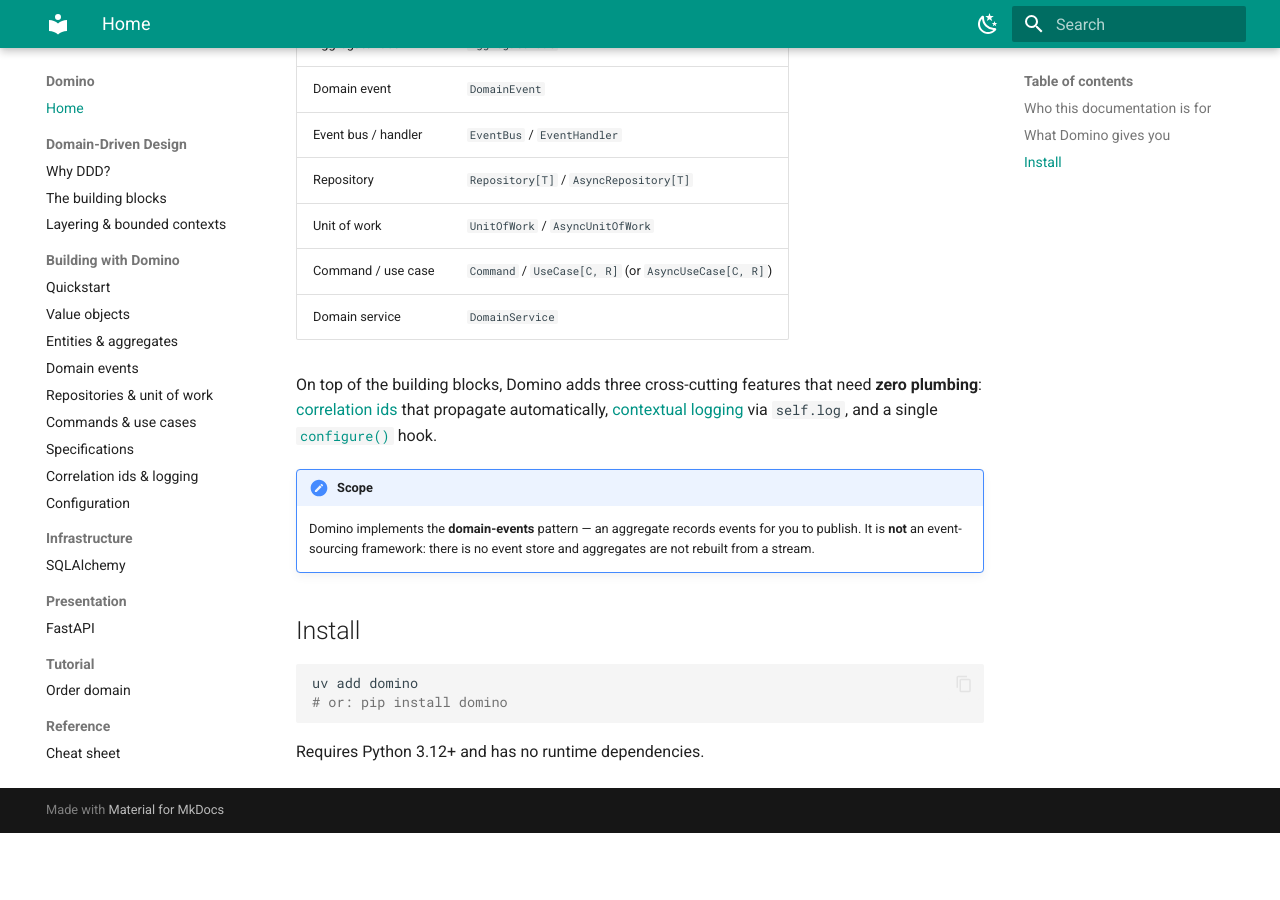
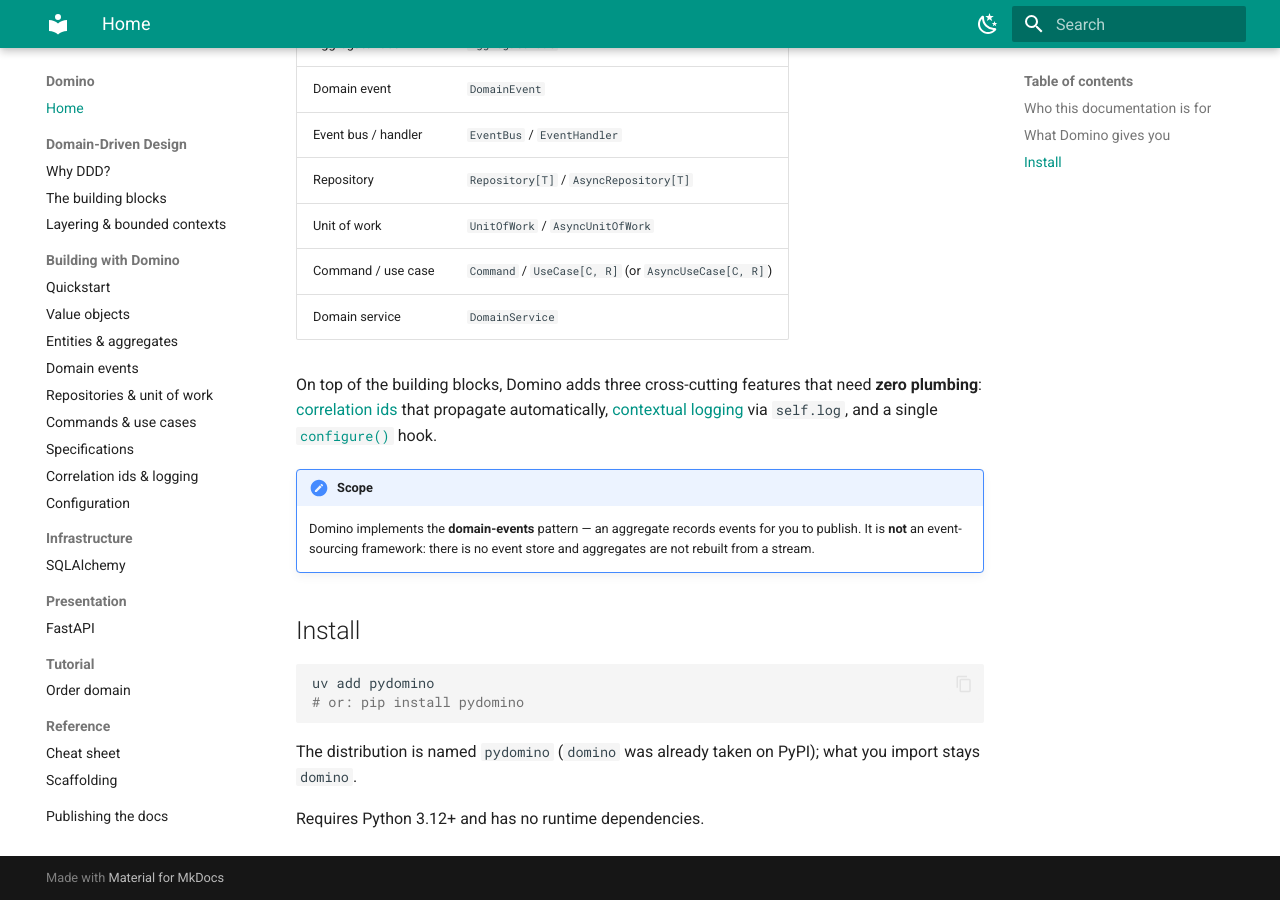
Before and after one commit to c-t-n/domino, an MkDocs documentation site: the page built from docs/index.md, in a window 1280 px wide and 900 px high, scrolled down 1094 px. Built offline with MkDocs 1.6.1 and Material for MkDocs 9.7.7, drawn with Linux system fonts in a browser that asks for light colours; before the commit the page ends 1927 px from its top, so only the background shows below that.

Commit message:
ci: add a PyPI publishing workflow, distributed as pydomino
`domino` is taken on PyPI (an unrelated HazyResearch project), so the
distribution is renamed `pydomino`. The import stays `domino`: only
`project.name` changes, and the install instructions along with it.

The workflow runs on a published GitHub release: it checks the tag matches the
project version, builds the sdist and wheel, runs `twine check --strict`,
installs the wheel in a clean environment to confirm it imports, then publishes
through PyPI trusted publishing (OIDC) — no token stored in the repository.
`workflow_dispatch` does the same against TestPyPI for a dry run.

Also fills in the PyPI page: project URLs, classifiers and keywords.

Co-Authored-By: Claude Opus 5 (1M context) <noreply@anthropic.com>

````diff
--- a/docs/index.md
+++ b/docs/index.md
@@ -63,8 +63,11 @@ single [`configure()`](guide/configuration.md) hook.
 ## Install
 
 ```bash
-uv add domino
-# or: pip install domino
+uv add pydomino
+# or: pip install pydomino
 ```
 
+The distribution is named `pydomino` (`domino` was already taken on PyPI); what
+you import stays `domino`.
+
 Requires Python 3.12+ and has no runtime dependencies.
````
Also changed, not shown: README.md (+10 -3 lines), docs/guide/quickstart.md (+2 -2 lines), docs/infrastructure/sqlalchemy.md (+3 -3 lines), docs/presentation/fastapi.md (+2 -2 lines), pyproject.toml (+27 -1 lines), 4 other files.
